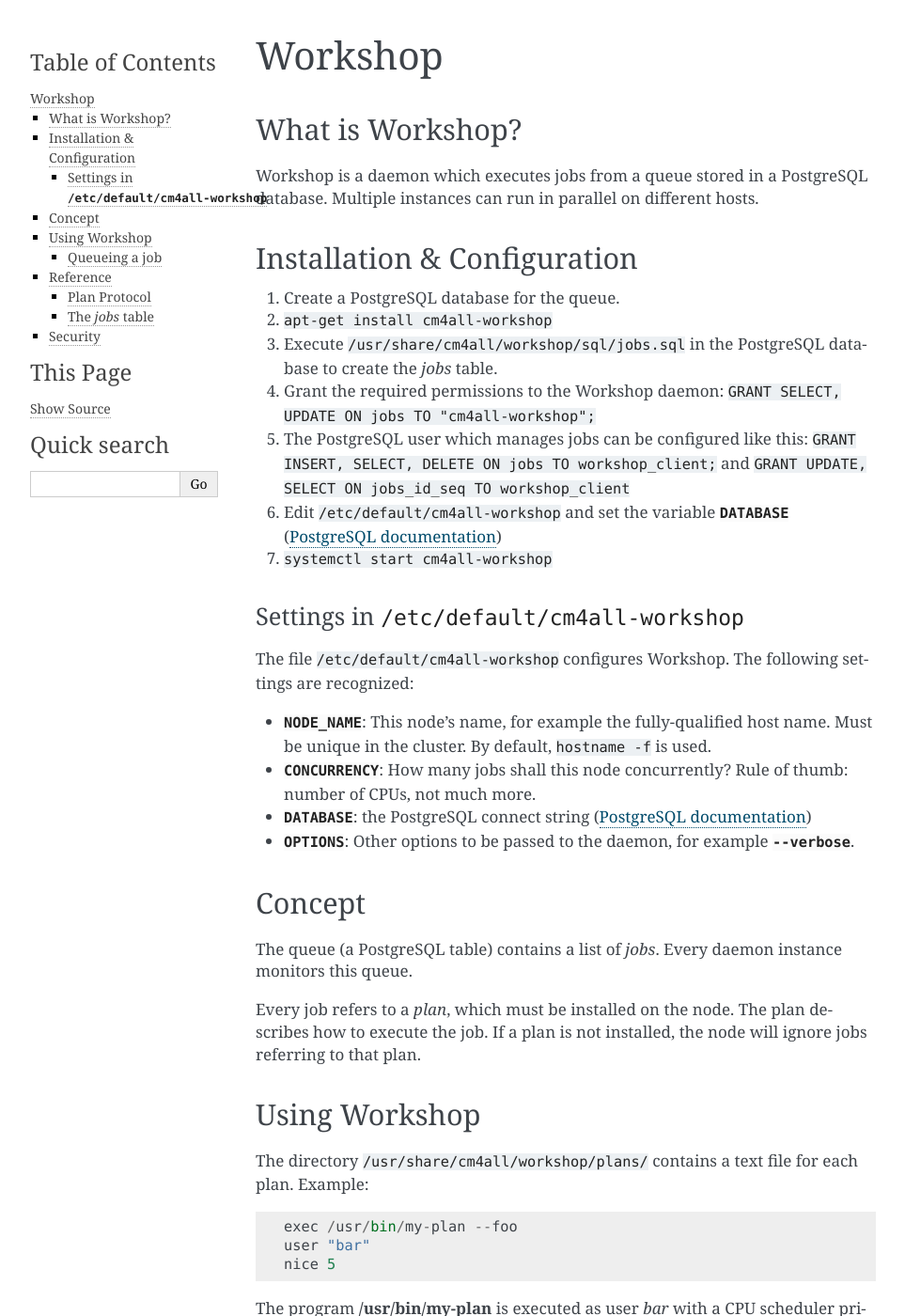
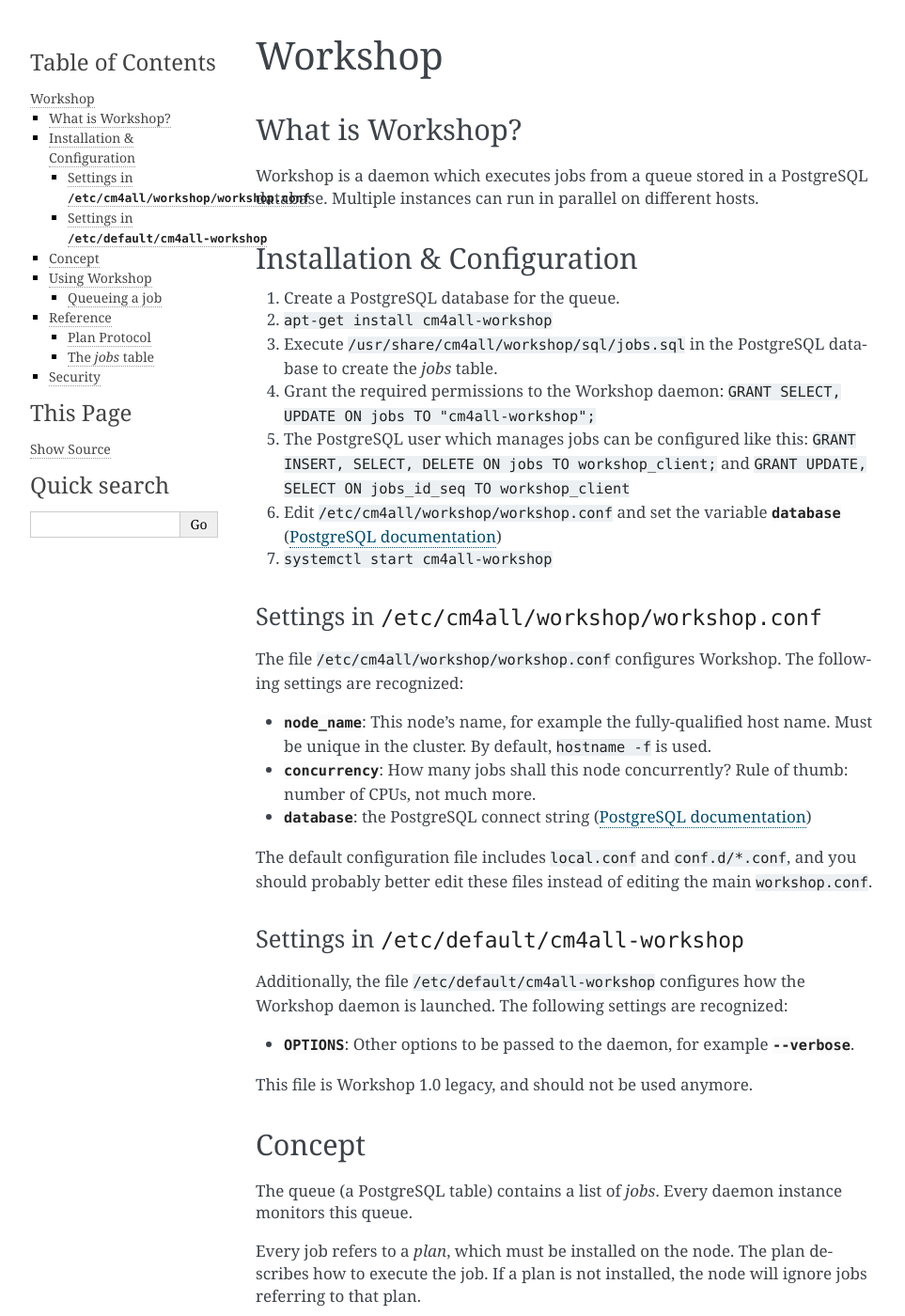
Before and after one commit to CM4all/workshop, a Sphinx documentation site: the page built from doc/index.rst, in a window 1280 px wide and 1400 px high. Shown: the whole window at 94% size, without its empty margins (148-1111 px from the left). Built offline with Sphinx 7.4.7, drawn with Linux system fonts in a browser that asks for light colours.

Commit message:
doc: document the new workshop.conf

```diff
--- a/doc/index.rst
+++ b/doc/index.rst
@@ -21,27 +21,41 @@
 #. The PostgreSQL user which manages jobs can be configured like this:
    :samp:`GRANT INSERT, SELECT, DELETE ON jobs TO workshop_client;`
    and :samp:`GRANT UPDATE, SELECT ON jobs_id_seq TO workshop_client`
-#. Edit :file:`/etc/default/cm4all-workshop` and set the variable
-   :envvar:`DATABASE` (`PostgreSQL documentation
+#. Edit :file:`/etc/cm4all/workshop/workshop.conf` and set the variable
+   :envvar:`database` (`PostgreSQL documentation
    <https://www.postgresql.org/docs/9.6/static/libpq-connect.html#LIBPQ-CONNSTRING>`_)
 #. :samp:`systemctl start cm4all-workshop`
+
+Settings in :file:`/etc/cm4all/workshop/workshop.conf`
+^^^^^^^^^^^^^^^^^^^^^^^^^^^^^^^^^^^^^^^^^^^^^^^^^^^^^^
+
+The file :file:`/etc/cm4all/workshop/workshop.conf` configures Workshop.
+The following settings are recognized:
+
+* :envvar:`node_name`: This node's name, for example the
+  fully-qualified host name.  Must be unique in the cluster.  By
+  default, :samp:`hostname -f` is used.
+* :envvar:`concurrency`: How many jobs shall this node concurrently?
+  Rule of thumb: number of CPUs, not much more.
+* :envvar:`database`: the PostgreSQL connect string (`PostgreSQL
+  documentation
+  <https://www.postgresql.org/docs/9.6/static/libpq-connect.html#LIBPQ-CONNSTRING>`_)
+
+The default configuration file includes :file:`local.conf` and
+:file:`conf.d/*.conf`, and you should probably better edit these files
+instead of editing the main :file:`workshop.conf`.
 
 Settings in :file:`/etc/default/cm4all-workshop`
 ^^^^^^^^^^^^^^^^^^^^^^^^^^^^^^^^^^^^^^^^^^^^^^^^
 
-The file :file:`/etc/default/cm4all-workshop` configures Workshop.
-The following settings are recognized:
+Additionally, the file :file:`/etc/default/cm4all-workshop` configures
+how the Workshop daemon is launched.  The following settings are
+recognized:
 
-* :envvar:`NODE_NAME`: This node's name, for example the
-  fully-qualified host name.  Must be unique in the cluster.  By
-  default, :samp:`hostname -f` is used.
-* :envvar:`CONCURRENCY`: How many jobs shall this node concurrently?
-  Rule of thumb: number of CPUs, not much more.
-* :envvar:`DATABASE`: the PostgreSQL connect string (`PostgreSQL
-  documentation
-  <https://www.postgresql.org/docs/9.6/static/libpq-connect.html#LIBPQ-CONNSTRING>`_)
 * :envvar:`OPTIONS`: Other options to be passed to the daemon, for
   example :option:`--verbose`.
+
+This file is Workshop 1.0 legacy, and should not be used anymore.
 
 Concept
 -------
```
